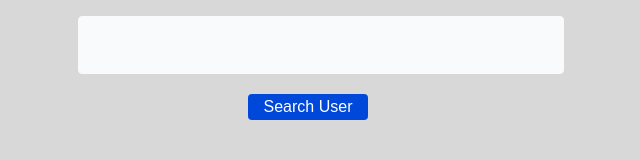
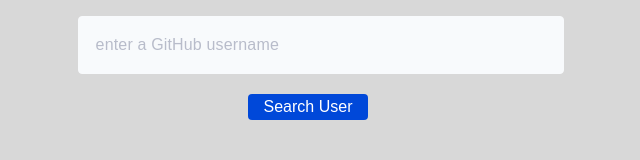
Before and after one commit to stevejd88/repo-cards, a React (Create React App) app: page / in a window 1280 px wide. Shown: the top 160 px of the page, without its empty margins (332-972 px from the left). Built offline with nearby package versions, Linux system fonts and the light colour scheme.

Commit message:
Fix some styling on body

```diff
--- a/src/App.css
+++ b/src/App.css
@@ -1,5 +1,13 @@
+html,
+body {
+  height: 100%;
+}
+
+body {
+  background-color: #d8d8d8;
+}
+
 .App {
   text-align: center;
-  background-color: rgb(216, 216, 216);
   height: 100vh;
 }
--- a/src/App.js
+++ b/src/App.js
@@ -49,6 +49,7 @@
             onChange={onChange}
             name='username'
             value={userName}
+            placeholder=' enter a GitHub username'
             error={error}
           />
           <Button type='submit' label='Search User' />
```
